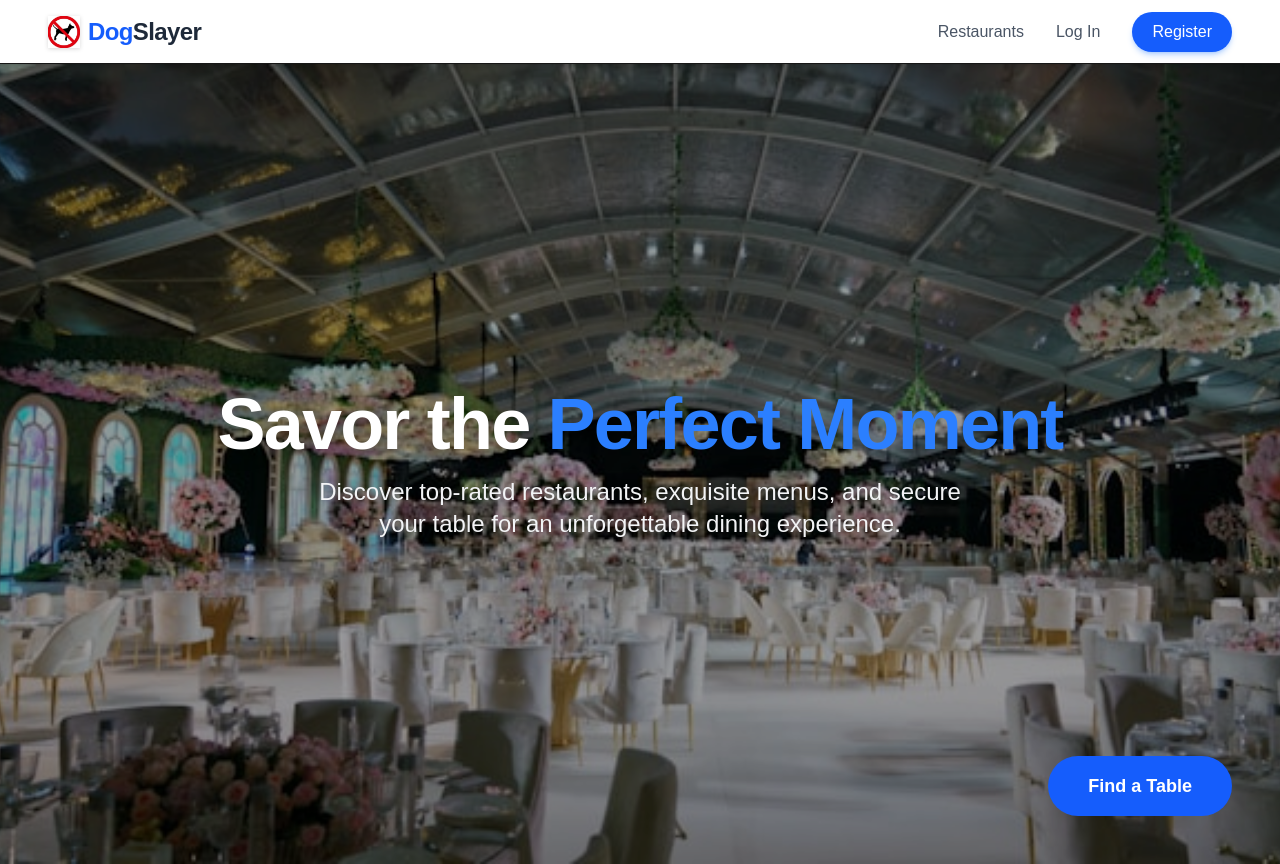
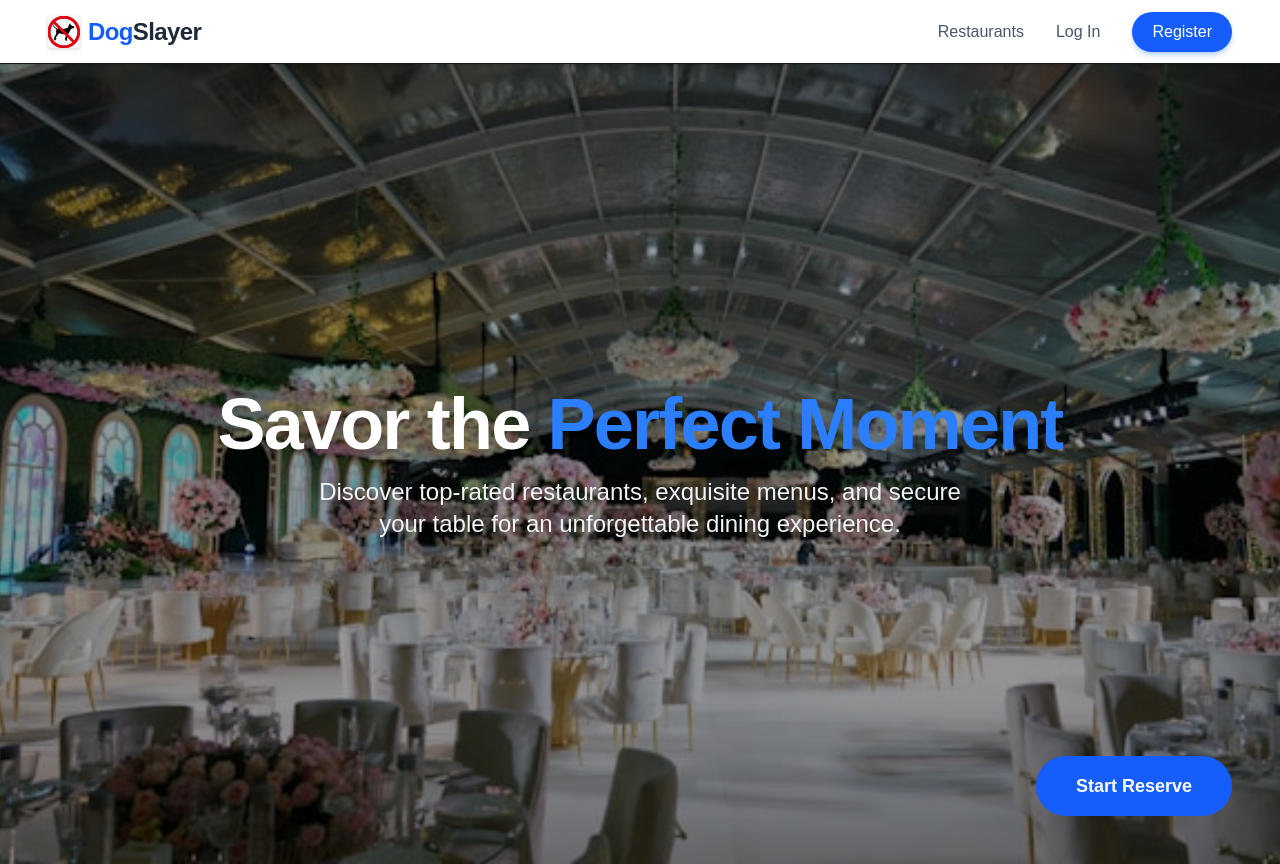
Before and after one commit to Nattapat2550/frontend-Dog_Slayer, a Next.js app in the folder frontend/: page / in a window 1280 px wide. Built offline with nearby package versions, Linux system fonts and the light colour scheme; no server answers.

Commit message:
edit text

```diff
--- a/frontend/src/components/Banner.tsx
+++ b/frontend/src/components/Banner.tsx
@@ -55,7 +55,7 @@ export default function Banner() {
           router.push('/venue');
         }}
       >
-        Find a Table
+        Start Reserve
       </button>
     </div>
   );
```
